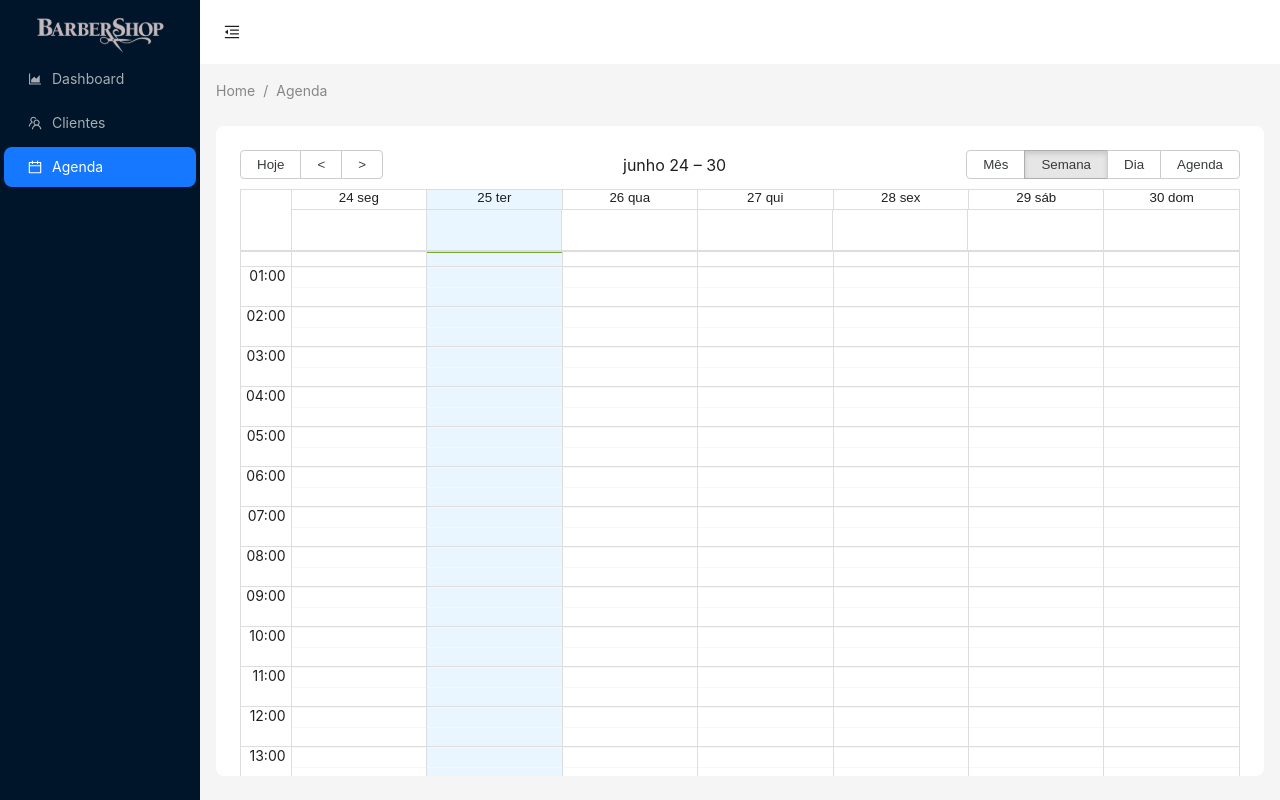
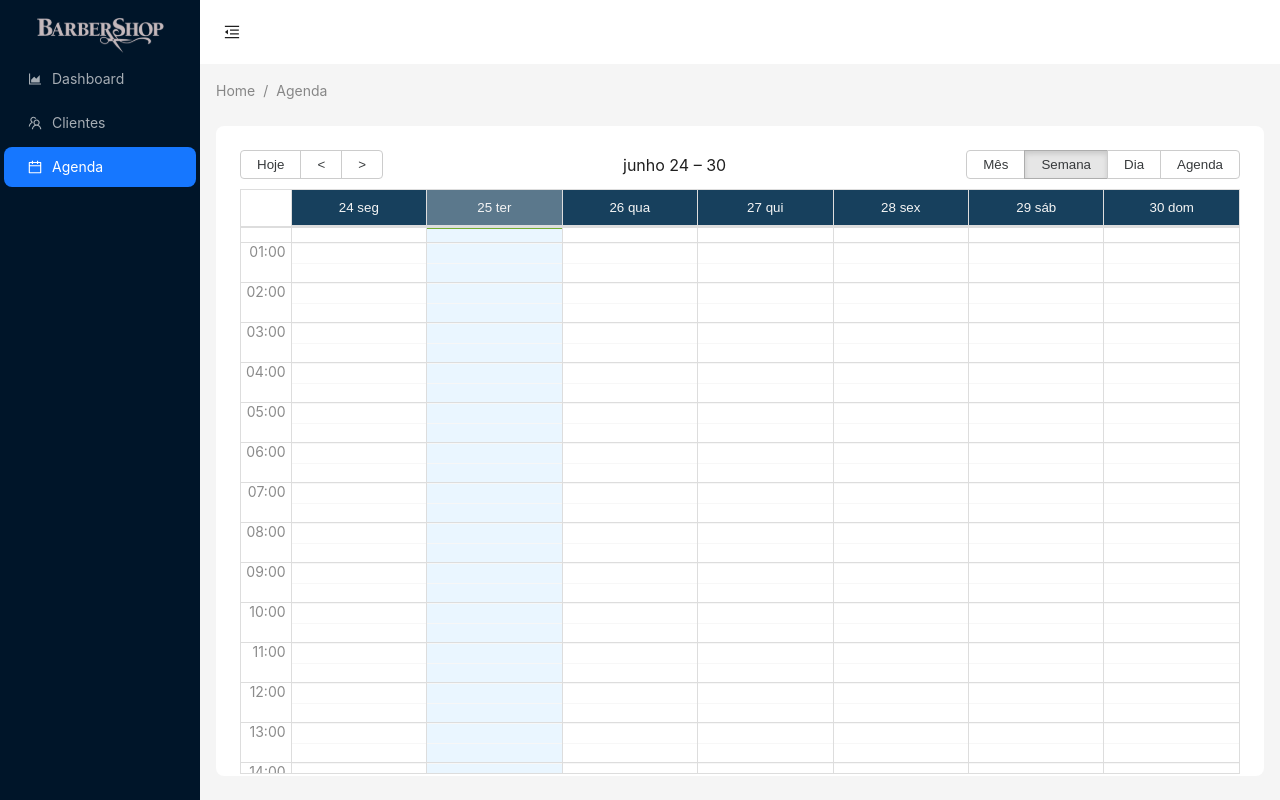
Before and after one commit to GustavoMoraisSantos/david-barber, a React (Vite) app: page / in a window 1280 px wide. Both pictures are taken after a click on the item "Agenda". Built offline with nearby package versions, Linux system fonts and the light colour scheme.

Commit message:
feat(calendar): calendar header styles

```diff
--- a/src/components/schedulers/Calendar.module.css
+++ /dev/null
@@ -1,11 +0,0 @@
-.mainContainer {
-  height: 100%;
-  display: flex;
-  flex-direction: column;
-}
-
-.schedulerCalendarContainer {
-  flex: 1;
-  display: flex;
-  flex-direction: column;
-}
--- a/src/components/schedulers/Calendar.tsx
+++ b/src/components/schedulers/Calendar.tsx
@@ -1,6 +1,6 @@
 // @ts-nocheck
 import { Calendar, momentLocalizer } from "react-big-calendar";
-import styles from "./Calendar.module.css";
+import "./calendar.css";
 import moment from "moment";
 import "moment/locale/pt-br";
 import { Modal } from "antd";
@@ -126,7 +126,7 @@ export default function SchedulerCalendar() {
   };
 
   return (
-    <div className={styles.schedulerCalendarContainer}>
+    <div className={"schedulerCalendarContainer"}>
       <Calendar
         messages={messages}
         localizer={localizer}
@@ -138,7 +138,7 @@ export default function SchedulerCalendar() {
         scrollToTime={moment().toDate()}
         startAccessor="start"
         endAccessor="end"
-        style={{ height: "80vh" }}
+        className={"calendar"}
       />
 
       <Modal
--- /dev/null
+++ b/src/components/schedulers/calendar.css
@@ -0,0 +1,43 @@
+.mainContainer {
+  height: 100%;
+  display: flex;
+  flex-direction: column;
+}
+
+.schedulerCalendarContainer {
+  flex: 1;
+  display: flex;
+  flex-direction: column;
+}
+
+.rbc-calendar {
+  margin-bottom: 2rem !important;
+  max-height: 78vh;
+}
+
+.rbc-header {
+  background: #17405d;
+  color: whitesmoke;
+  font-size: 14px !important;
+  display: flex;
+  align-items: center;
+  justify-content: center;
+  height: 36px !important;
+}
+
+.rbc-allday-cell {
+  display: none;
+}
+
+.rbc-time-header-cell .rbc-today {
+  background-color: #17405db4 !important;
+}
+
+.rbc-time-content {
+  cursor: pointer;
+}
+
+.rbc-time-slot {
+  color: #8b8b8b;
+  z-index: 1;
+}
--- a/src/components/schedulers/index.tsx
+++ b/src/components/schedulers/index.tsx
@@ -1,9 +1,9 @@
 import SchedulerCalendar from "./Calendar";
-import styles from "./Calendar.module.css";
+import "./calendar.css";
 
 export default function Scheduler() {
   return (
-    <div className={styles.mainContainer}>
+    <div className={"mainContainer"}>
       <SchedulerCalendar />
     </div>
   );
```
